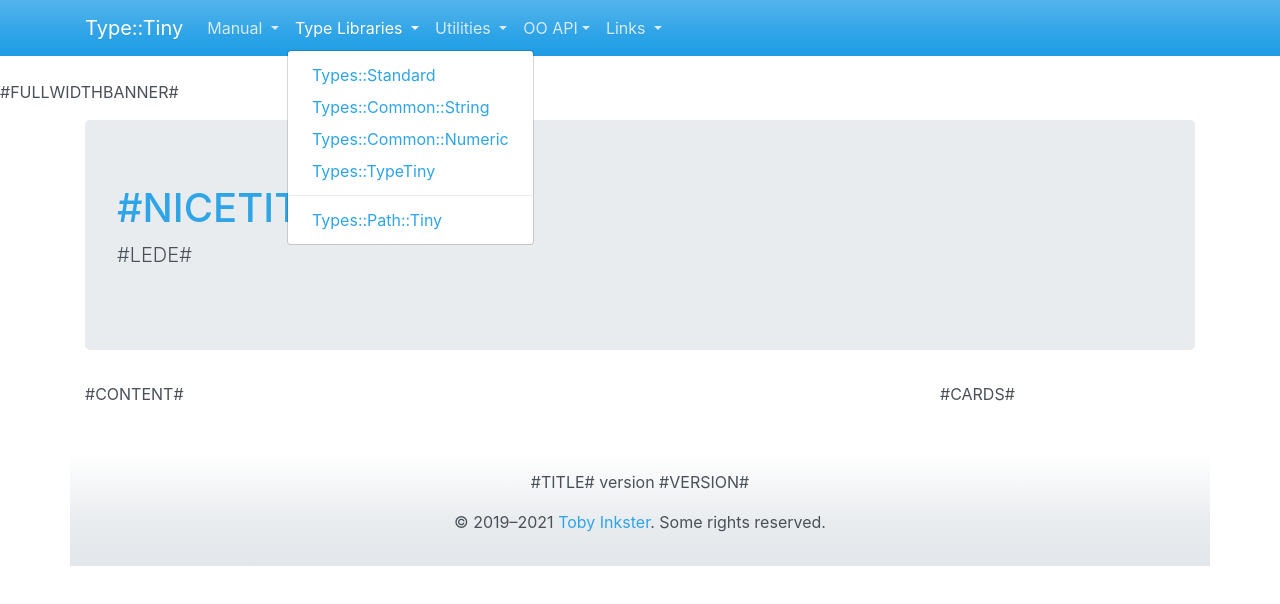
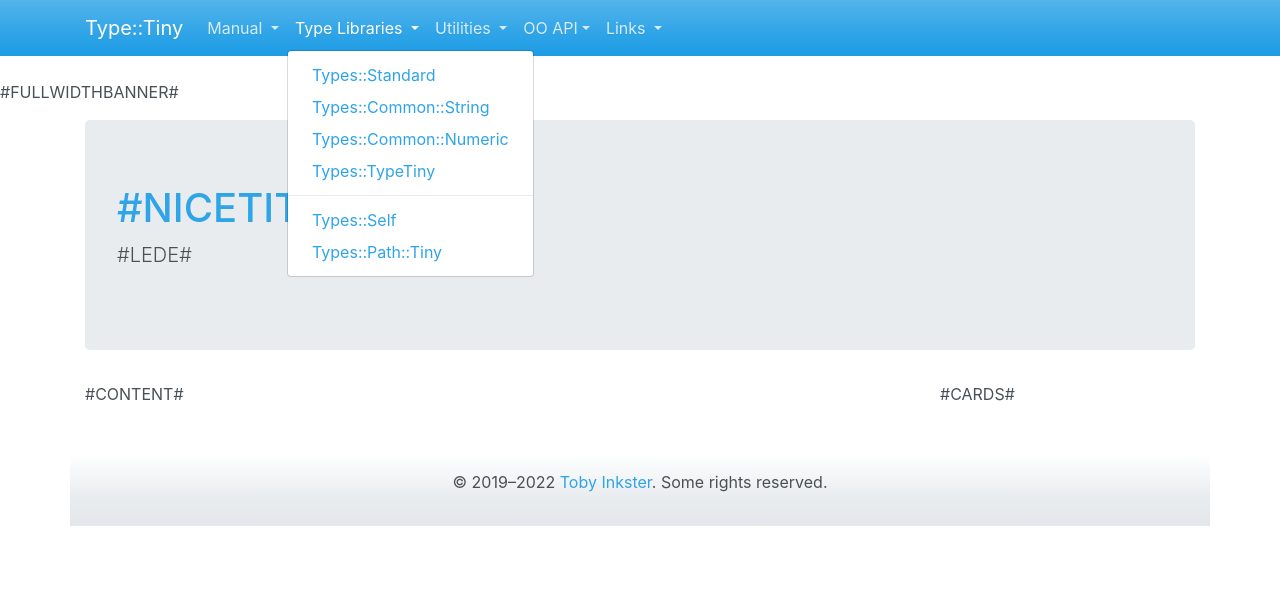
Before and after one commit to tobyink/web-typetiny, a plain HTML site: page build/template.html in a window 1280 px wide. Both pictures are taken after a click on the link "Type Libraries". Drawn offline with nearby package versions, Linux system fonts and the light colour scheme; files that its build step writes are made by us from their sources.

Commit message:
Various minor updates

```diff
--- a/build/template.html
+++ b/build/template.html
@@ -113,6 +113,7 @@
 								<li class="dropdown-item"><a href="Types-Common-Numeric.html">Types::Common::Numeric</a></li>
 								<li class="dropdown-item"><a href="Types-TypeTiny.html">Types::TypeTiny</a></li>
 								<li class="dropdown-divider">-</li>
+								<li class="dropdown-item"><a href="Types-Self.html">Types::Self</a></li>
 								<li class="dropdown-item"><a href="Types-Path-Tiny.html">Types::Path::Tiny</a></li>
 							</ul>
 						</li>
@@ -156,6 +157,7 @@
 								<li class="dropdown-item"><a href="https://metacpan.org/changes/distribution/Type-Tiny">Change Log</a></li>
 								<li class="dropdown-divider">-</li>
 								<li class="dropdown-item"><a href="https://github.com/tobyink/p5-type-tiny">GitHub</a></li>
+								<li class="dropdown-item"><a href="https://github.com/tobyink/p5-type-tiny/issues">Issue Tracker</a></li>
 								<li class="dropdown-item"><a href="https://codecov.io/gh/tobyink/p5-type-tiny">Codecov</a></li>
 								<li class="dropdown-item"><a href="https://coveralls.io/github/tobyink/p5-type-tiny">Coveralls</a></li>
 								<li class="dropdown-divider">-</li>
@@ -196,8 +198,7 @@
 			</div>
 			<footer class="row">
 				<div class="col-md-12 text-md-center bg-light p-3 mt-5 mb-3">
-					<p>#TITLE# version #VERSION#</p>
-					<p>&copy; 2019&#8211;2021 <a href="//toby.ink">Toby Inkster</a>. Some rights reserved.</p>
+					<p>&copy; 2019&#8211;2022 <a href="//toby.ink">Toby Inkster</a>. Some rights reserved.</p>
 				</div>
 			</footer>
 		</div>
```
Also changed, not shown: 3 other files.
